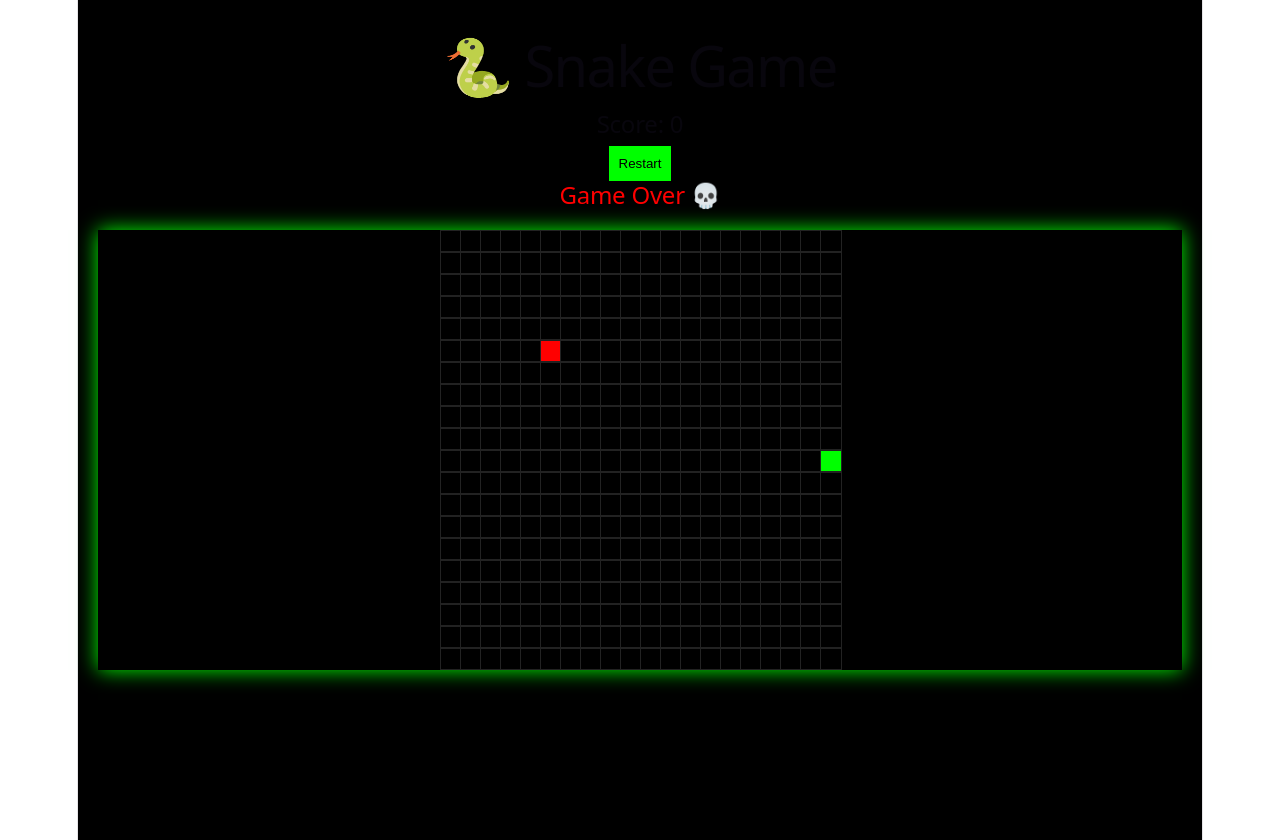
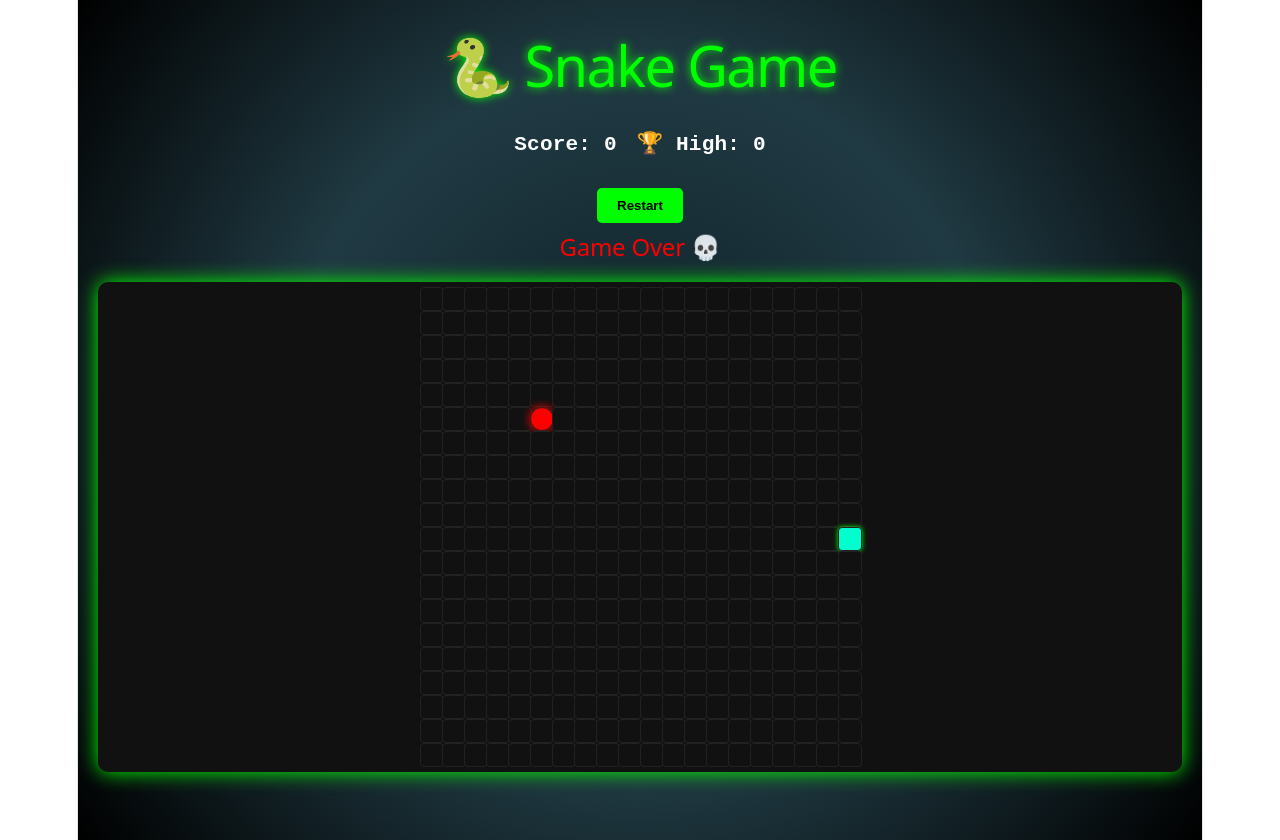
Before and after one commit to rasagna27/snake-game, a React (Vite) app: page / in a window 1280 px wide. Built offline with nearby package versions, Linux system fonts and the light colour scheme.

Commit message:
snake game upgraded

```diff
--- a/src/App.jsx
+++ b/src/App.jsx
@@ -2,9 +2,6 @@ import { useEffect, useState } from "react";
 
 const gridSize = 20;
 const initialSnake = [[10, 10]];
-
-const eatSound = new Audio("https://www.soundjay.com/buttons/sounds/button-4.mp3");
-const gameOverSound = new Audio("https://www.soundjay.com/buttons/sounds/button-10.mp3");
 
 export default function App() {
   const [snake, setSnake] = useState(initialSnake);
@@ -12,32 +9,22 @@ export default function App() {
   const [direction, setDirection] = useState("RIGHT");
   const [gameOver, setGameOver] = useState(false);
   const [score, setScore] = useState(0);
-  const [speed, setSpeed] = useState(200);
-
-  // Prevent reverse movement
-  const changeDirection = (newDir) => {
-    if (
-      (direction === "UP" && newDir === "DOWN") ||
-      (direction === "DOWN" && newDir === "UP") ||
-      (direction === "LEFT" && newDir === "RIGHT") ||
-      (direction === "RIGHT" && newDir === "LEFT")
-    ) return;
-
-    setDirection(newDir);
-  };
+  const [highScore, setHighScore] = useState(
+    Number(localStorage.getItem("highScore")) || 0
+  );
 
   // Keyboard control
   useEffect(() => {
     const handleKey = (e) => {
-      if (e.key === "ArrowUp") changeDirection("UP");
-      if (e.key === "ArrowDown") changeDirection("DOWN");
-      if (e.key === "ArrowLeft") changeDirection("LEFT");
-      if (e.key === "ArrowRight") changeDirection("RIGHT");
+      if (e.key === "ArrowUp") setDirection("UP");
+      if (e.key === "ArrowDown") setDirection("DOWN");
+      if (e.key === "ArrowLeft") setDirection("LEFT");
+      if (e.key === "ArrowRight") setDirection("RIGHT");
     };
 
     window.addEventListener("keydown", handleKey);
     return () => window.removeEventListener("keydown", handleKey);
-  }, [direction]);
+  }, []);
 
   // Game loop
   useEffect(() => {
@@ -45,7 +32,7 @@ export default function App() {
 
     const interval = setInterval(() => {
       moveSnake();
-    }, speed);
+    }, 150);
 
     return () => clearInterval(interval);
   });
@@ -66,16 +53,14 @@ export default function App() {
       head[1] < 0 ||
       head[1] >= gridSize
     ) {
-      gameOverSound.play();
-      setGameOver(true);
+      endGame();
       return;
     }
 
     // Self collision
     for (let segment of newSnake) {
       if (segment[0] === head[0] && segment[1] === head[1]) {
-        gameOverSound.play();
-        setGameOver(true);
+        endGame();
         return;
       }
     }
@@ -84,9 +69,7 @@ export default function App() {
 
     // Eat food
     if (head[0] === food[0] && head[1] === food[1]) {
-      eatSound.play();
       setScore((s) => s + 10);
-      setSpeed((prev) => Math.max(prev - 5, 80)); // speed up
 
       setFood([
         Math.floor(Math.random() * gridSize),
@@ -99,50 +82,81 @@ export default function App() {
     setSnake(newSnake);
   };
 
+  const endGame = () => {
+    setGameOver(true);
+
+    if (score > highScore) {
+      localStorage.setItem("highScore", score);
+      setHighScore(score);
+    }
+  };
+
   const restart = () => {
     setSnake(initialSnake);
     setFood([5, 5]);
     setDirection("RIGHT");
     setGameOver(false);
     setScore(0);
-    setSpeed(200);
   };
 
   return (
     <div
       style={{
         textAlign: "center",
-        background: "black",
-        color: "lime",
+        background: "radial-gradient(circle, #0f2027, #203a43, #000)",
         minHeight: "100vh",
+        color: "white",
         padding: "20px",
         fontFamily: "monospace"
       }}
     >
-      <h1>🐍 Snake Game</h1>
-      <h2>Score: {score}</h2>
+      <h1 style={{ color: "lime", textShadow: "0 0 10px lime" }}>
+        🐍 Snake Game
+      </h1>
+
+      <div
+        style={{
+          display: "flex",
+          justifyContent: "center",
+          gap: "20px",
+          marginBottom: "10px",
+        }}
+      >
+        <h3>Score: {score}</h3>
+        <h3>🏆 High: {highScore}</h3>
+      </div>
 
       <button
         onClick={restart}
         style={{
-          padding: "10px",
+          padding: "10px 20px",
           background: "lime",
           border: "none",
-          cursor: "pointer"
+          borderRadius: "5px",
+          cursor: "pointer",
+          fontWeight: "bold"
         }}
       >
         Restart
       </button>
 
-      {gameOver && <h2 style={{ color: "red" }}>Game Over 💀</h2>}
+      {gameOver && (
+        <h2 style={{ color: "red", marginTop: "10px" }}>
+          Game Over 💀
+        </h2>
+      )}
 
+      {/* GAME BOARD */}
       <div
         style={{
           display: "grid",
-          gridTemplateColumns: `repeat(${gridSize}, 20px)`,
+          gridTemplateColumns: `repeat(${gridSize}, 22px)`,
           justifyContent: "center",
           marginTop: "20px",
-          boxShadow: "0 0 20px lime"
+          boxShadow: "0 0 20px lime",
+          padding: "5px",
+          background: "#111",
+          borderRadius: "10px"
         }}
       >
         {[...Array(gridSize * gridSize)].map((_, i) => {
@@ -152,19 +166,30 @@ export default function App() {
           const isSnake = snake.some(
             ([sx, sy]) => sx === x && sy === y
           );
+          const isHead =
+            snake[0][0] === x && snake[0][1] === y;
+
           const isFood = food[0] === x && food[1] === y;
 
           return (
             <div
               key={i}
               style={{
-                width: "20px",
-                height: "20px",
-                background: isSnake
+                width: "22px",
+                height: "22px",
+                background: isHead
+                  ? "#00ffcc"
+                  : isSnake
                   ? "lime"
                   : isFood
                   ? "red"
-                  : "black",
+                  : "#111",
+                borderRadius: isFood ? "50%" : "4px",
+                boxShadow: isFood
+                  ? "0 0 10px red"
+                  : isSnake
+                  ? "0 0 5px lime"
+                  : "none",
                 border: "1px solid #222"
               }}
             />
```
